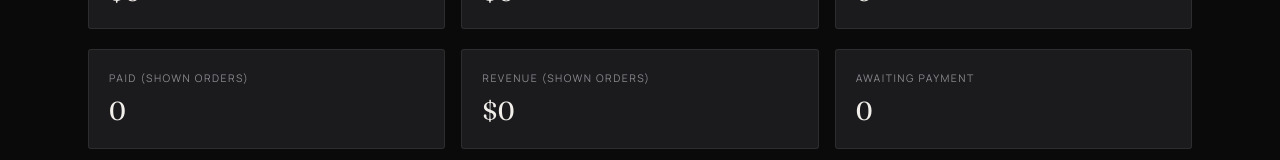
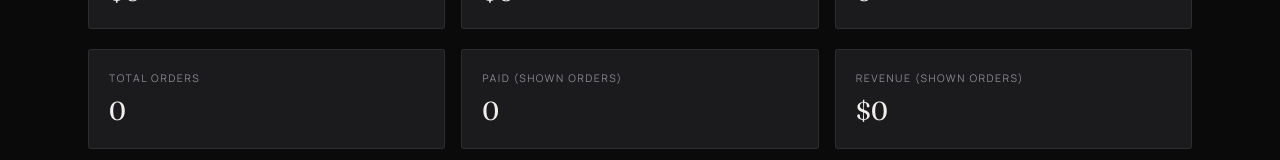
Before and after one commit to VihangaTD/Sketchy-soul, a Next.js app: page /admin in a window 1280 px wide. Shown: the part 625-785 px from the top of the page. Built offline with nearby package versions, Linux system fonts and the light colour scheme; no server answers; the database is empty.

Commit message:
Added a Total orders card

```diff
--- a/src/app/admin/page.tsx
+++ b/src/app/admin/page.tsx
@@ -153,6 +153,7 @@ export default async function AdminPage({ searchParams }: {
         </div>
         {/* <p className="mt-3 text-xs text-grey">Revenue includes paid orders at the amount captured. Monthly revenue uses the payment date in Sri Lanka time.</p> */}
         <div className="mt-3 grid grid-cols-2 gap-2 sm:mt-5 sm:grid-cols-3 sm:gap-4">
+          <Stat label="Total orders" value={String(counts.reduce((total, group) => total + group._count._all, 0))} />
           <Stat label="Paid (shown orders)" value={String(paidOrders.length)} />
           <Stat label="Revenue (shown orders)" value={formatMoney(revenue)} />
           <Stat label="Awaiting payment" value={String(countOf('AWAITING_PAYMENT'))} />
```
